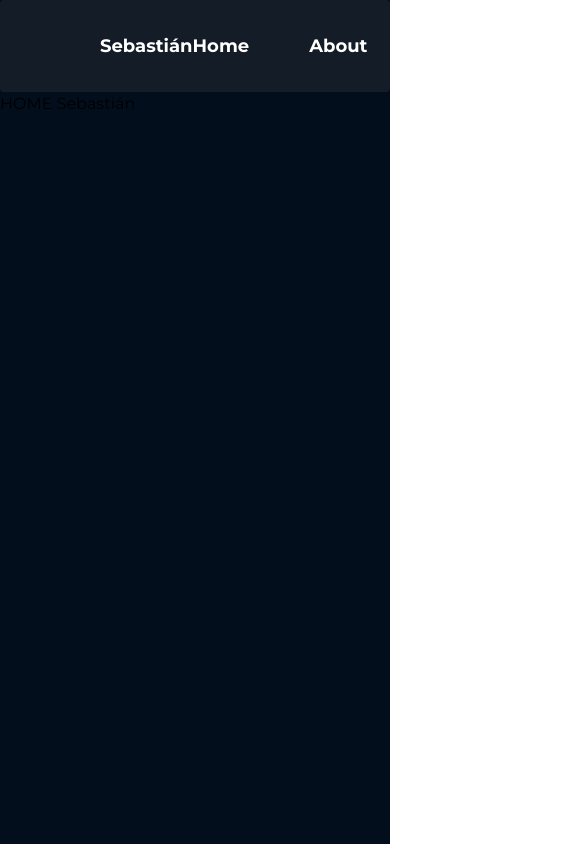
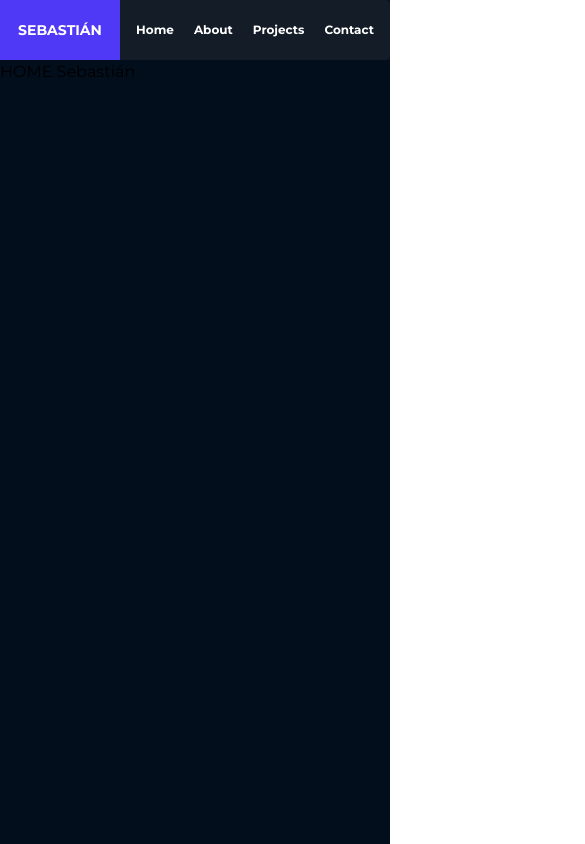
Before and after one commit to sebastianebd/portfolio, a Next.js app: page / in a window 390 px wide. Shown: the top 844 px of the page, 585 px wide, since content can reach past the window. Built offline with nearby package versions, Linux system fonts and the light colour scheme.

Commit message:
se finaliza diseño navbar

```diff
--- a/app/layout.tsx
+++ b/app/layout.tsx
@@ -1,5 +1,5 @@
 import type { Metadata } from "next";
-import { Montserrat } from "next/font/google";
+import { Montserrat, Poppins } from "next/font/google";
 import "./globals.css";
 
 const montserrat = Montserrat({
@@ -8,6 +8,11 @@ const montserrat = Montserrat({
   weight: ["100", "200", "300", "400", "500", "600", "700", "800", "900"],
 });
 
+const poppins = Poppins({
+  variable: "--font-poppins",
+  subsets: ["latin"],
+  weight: ["100", "200", "300", "400", "500", "600", "700", "800", "900"],
+});
 
 
 export const metadata: Metadata = {
@@ -23,7 +28,7 @@ export default function RootLayout({
   return (
     <html lang="es">
       <body
-        className={`${montserrat.variable} antialiased`}
+        className={`${montserrat.variable} ${poppins.variable} antialiased`}
       >
         {children}
       </body>
--- a/app/page.tsx
+++ b/app/page.tsx
@@ -4,7 +4,7 @@ export default function Home() {
   return (
     <div className="h-screen bg-[var(--color-bg)]">
       <NavBar/>
-      HOME Sebastián
+        HOME Sebastián
     </div>
   );
 }
--- a/components/NavBar.tsx
+++ b/components/NavBar.tsx
@@ -1,17 +1,22 @@
-import React from 'react'
+import React from 'react';
 
 const NavBar = () => {
   return (
-    <div className='top-0 pb-8 pt-8 w-full max-w-4xl mx-auto flex flex-row justify-between rounded bg-[var(--color-navbar)] text-white text-lg font-bold'>
-      <div className='pl-25'><a href="#home">Sebastián</a></div>
-      <div className='flex gap-15 pr-25'>
-      <a href="#home">Home</a>
-      <a href="#about">About</a>
-      <a href="#projects">Projects</a>
-      <a href="#contact">Contact</a>
+    <nav className='top-0 h-15 md:h-20 w-full max-w-6xl mx-auto flex bg-[var(--color-navbar)] text-white font-bold rounded'>
+
+      <div className='bg-indigo-600 flex-shrink-0  w-[120px] md:w-[250px] flex items-center justify-center'>
+        <a href="#home" className='text-sm md:text-lg'>SEBASTIÁN</a>
       </div>
-    </div>
-  )
+
+      <div className='flex-1 flex justify-evenly items-center gap-4 sm:gap-4 md:gap-5 lg:gap-7 px-3'>
+        <a href="#home" className='text-xs md:text-base lg:text-lg'>Home</a>
+        <a href="#about" className='text-xs md:text-base lg:text-lg'>About</a>
+        <a href="#projects" className='text-xs md:text-base lg:text-lg'>Projects</a>
+        <a href="#contact" className='text-xs md:text-base lg:text-lg'>Contact</a>
+      </div>
+
+    </nav>
+  );
 }
 
-export default NavBar
+export default NavBar;
```
